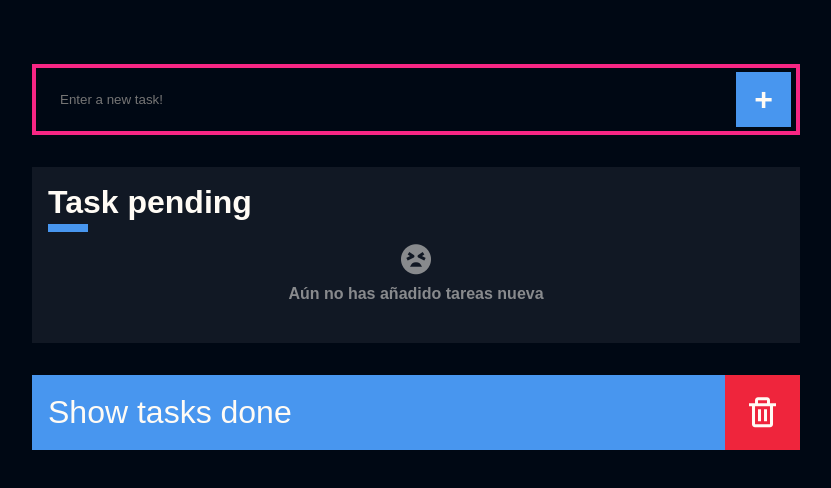
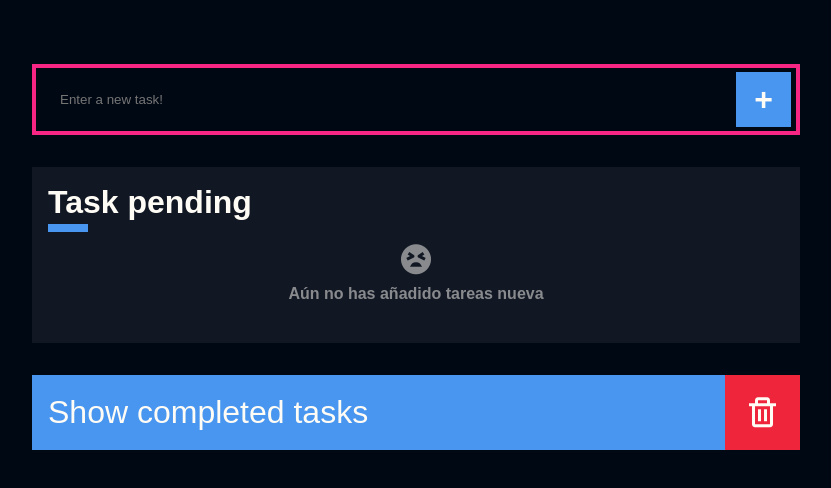
Before and after one commit to josnethmoreno/todo-app-react, a React app: page / in a window 1280 px wide. Shown: the top 488 px of the page, without its empty margins (224-1055 px from the left). Built offline with nearby package versions, Linux system fonts and the light colour scheme; the HTML template or start-up script is replaced by a standard one; a web font is replaced by a local one.

Commit message:
Empty task msg

```diff
--- a/src/components/VisibilityControl.jsx
+++ b/src/components/VisibilityControl.jsx
@@ -12,7 +12,7 @@ function VisibilityControl({ setShowChompletedContent, value, cleanTask }) {
 		<div className="VisibilityControl">
 			<div>
 	      <label>
-		      Show tasks done
+		      Show completed tasks
 		      <input
 			      type="checkbox"
 			      onChange={e => setShowChompletedContent((prev) => !prev)}
--- a/src/index.css
+++ b/src/index.css
@@ -45,6 +45,7 @@ input[type="checkbox"]{
   margin: 0;
   width: 30px;
   height: 30px;
+  cursor: pointer;
 }
 
 input[type="checkbox"]::before {
--- a/src/stylesheets/TaskContent.css
+++ b/src/stylesheets/TaskContent.css
@@ -30,10 +30,6 @@
 	opacity: .5;
 }
 
-.TaskContent-message *{
-
-}
-
 .TaskContent-tasks{
 	display: flex;
 	flex-direction: column;
--- a/src/stylesheets/TaskCreator.css
+++ b/src/stylesheets/TaskCreator.css
@@ -28,9 +28,8 @@
 	font-family: 'Arial';
 	font-size: 2rem;
 	font-weight: bold;
-	transition: .3s;
 }
 
 .TaskCreator-button:hover{
-	transform: scale(1.1);
+	transform: scale(1.05);
 }
```
